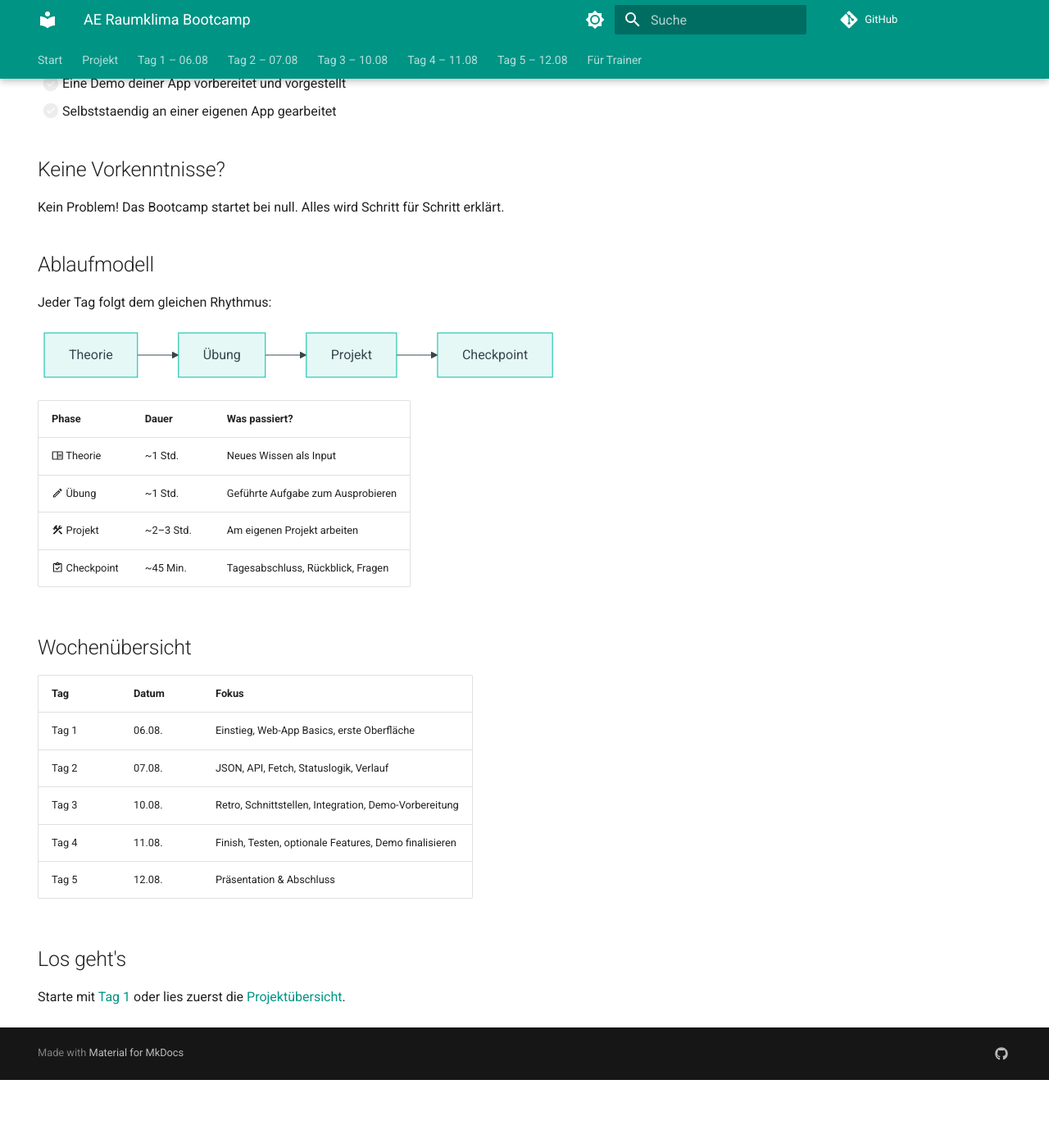
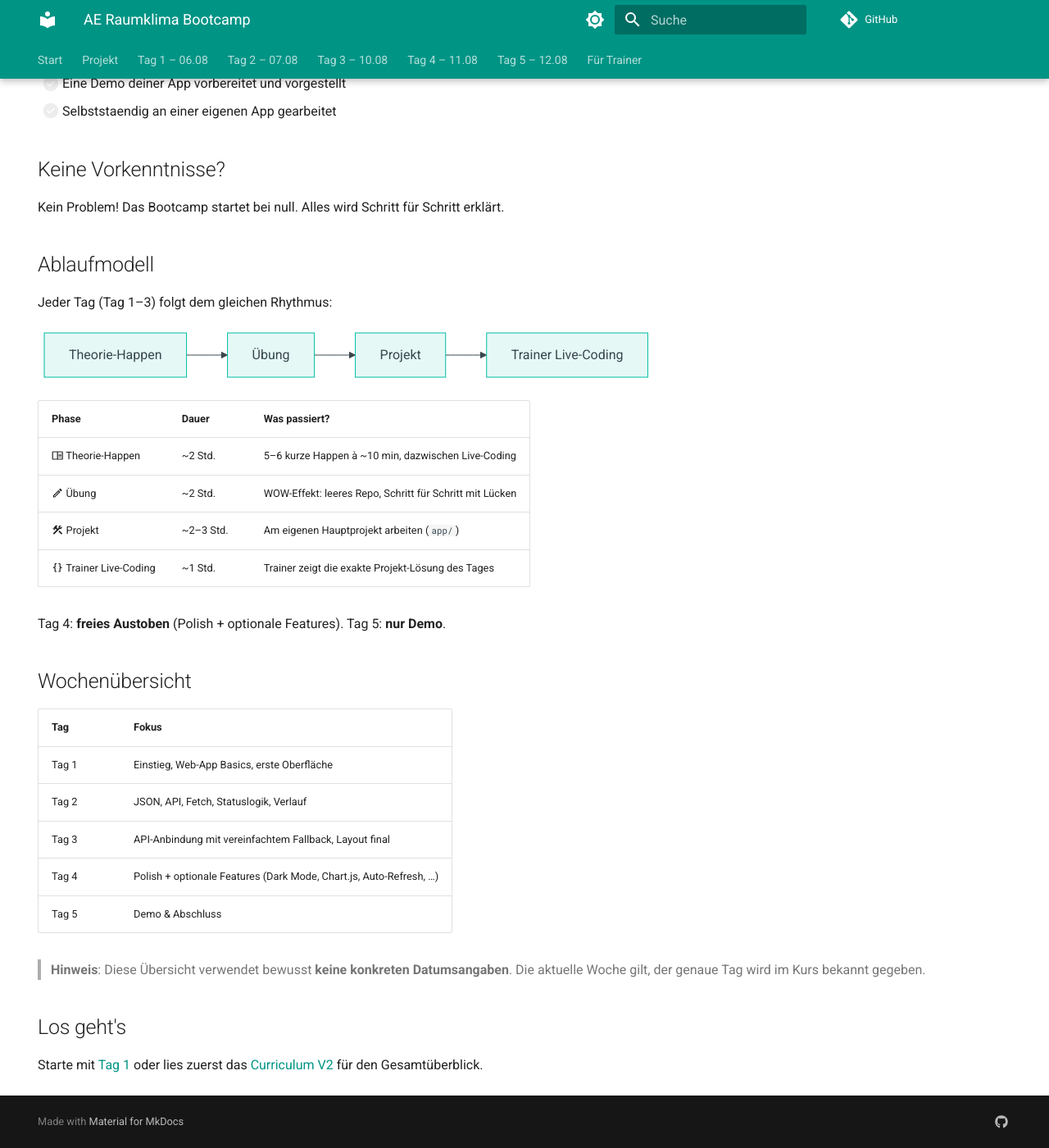
Before and after one commit to HeiligerG/ae-raumklima-bootcamp, an MkDocs documentation site: the page built from docs/index.md, in a window 1280 px wide and 1400 px high, scrolled down 657 px. Shown: the whole window at 82% size. Built offline with MkDocs 1.6.1 and Material for MkDocs 9.7.7, drawn with Linux system fonts in a browser that asks for light colours; comment, search, counter and statistics services are not loaded; before the commit the page ends 1974 px from its top, so only the background shows below that.

Commit message:
docs(index): Wochenübersicht ohne konkrete Daten (Phase 2 T26)
V1-Index hatte konkrete Daten (06.08., 07.08., 10.08., 11.08.,
12.08.). V2 verwendet nur 'Tag 1 - Tag 5'. Q8 bestätigt.

Änderungen:
- Wochenübersicht: nur Tag-Namen, Spalte 'Datum' entfernt
- Hinweis-Box: 'diese Übersicht verwendet bewusst keine
  konkreten Datumsangaben'
- Ablaufmodell: Link zu Curriculum V2 statt nur zur
  Projektübersicht
- Karten-Tag-Buttons und Ablauf-Dauer leicht angepasst
  (Theorie-Happen ~2h mit Live-Coding dazwischen ist
  ehrlicher)

````diff
--- a/docs/index.md
+++ b/docs/index.md
@@ -38,32 +38,39 @@ Kein Problem! Das Bootcamp startet bei null. Alles wird Schritt für Schritt erk
 
 ## Ablaufmodell
 
-Jeder Tag folgt dem gleichen Rhythmus:
+Jeder Tag (Tag 1–3) folgt dem gleichen Rhythmus:
 
 ```mermaid
 graph LR
-    A[Theorie] --> B[Übung]
+    A[Theorie-Happen] --> B[Übung]
     B --> C[Projekt]
-    C --> D[Checkpoint]
+    C --> D[Trainer Live-Coding]
 ```
 
 | Phase | Dauer | Was passiert? |
 |-------|-------|---------------|
-| :material-book-open-outline: Theorie | ~1 Std. | Neues Wissen als Input |
-| :material-pencil-outline: Übung | ~1 Std. | Geführte Aufgabe zum Ausprobieren |
-| :material-hammer-wrench: Projekt | ~2–3 Std. | Am eigenen Projekt arbeiten |
-| :material-clipboard-check-outline: Checkpoint | ~45 Min. | Tagesabschluss, Rückblick, Fragen |
+| :material-book-open-outline: Theorie-Happen | ~2 Std. | 5–6 kurze Happen à ~10 min, dazwischen Live-Coding |
+| :material-pencil-outline: Übung | ~2 Std. | WOW-Effekt: leeres Repo, Schritt für Schritt mit Lücken |
+| :material-hammer-wrench: Projekt | ~2–3 Std. | Am eigenen Hauptprojekt arbeiten (`app/`) |
+| :material-code-braces: Trainer Live-Coding | ~1 Std. | Trainer zeigt die exakte Projekt-Lösung des Tages |
+
+Tag 4: **freies Austoben** (Polish + optionale Features). Tag 5: **nur Demo**.
 
 ## Wochenübersicht
 
-| Tag | Datum | Fokus |
-|-----|-------|-------|
-| Tag 1 | 06.08. | Einstieg, Web-App Basics, erste Oberfläche |
-| Tag 2 | 07.08. | JSON, API, Fetch, Statuslogik, Verlauf |
-| Tag 3 | 10.08. | Retro, Schnittstellen, Integration, Demo-Vorbereitung |
-| Tag 4 | 11.08. | Finish, Testen, optionale Features, Demo finalisieren |
-| Tag 5 | 12.08. | Präsentation & Abschluss |
+| Tag | Fokus |
+|-----|-------|
+| Tag 1 | Einstieg, Web-App Basics, erste Oberfläche |
+| Tag 2 | JSON, API, Fetch, Statuslogik, Verlauf |
+| Tag 3 | API-Anbindung mit vereinfachtem Fallback, Layout final |
+| Tag 4 | Polish + optionale Features (Dark Mode, Chart.js, Auto-Refresh, …) |
+| Tag 5 | Demo & Abschluss |
+
+> **Hinweis**: Diese Übersicht verwendet bewusst **keine konkreten
+> Datumsangaben**. Die aktuelle Woche gilt, der genaue Tag wird
+> im Kurs bekannt gegeben.
 
 ## Los geht's
 
-Starte mit [Tag 1](tag-1/index.md) oder lies zuerst die [Projektübersicht](projekt/ueberblick.md).
+Starte mit [Tag 1](tag-1/index.md) oder lies zuerst das
+[Curriculum V2](curriculum-v2.md) für den Gesamtüberblick.
````
